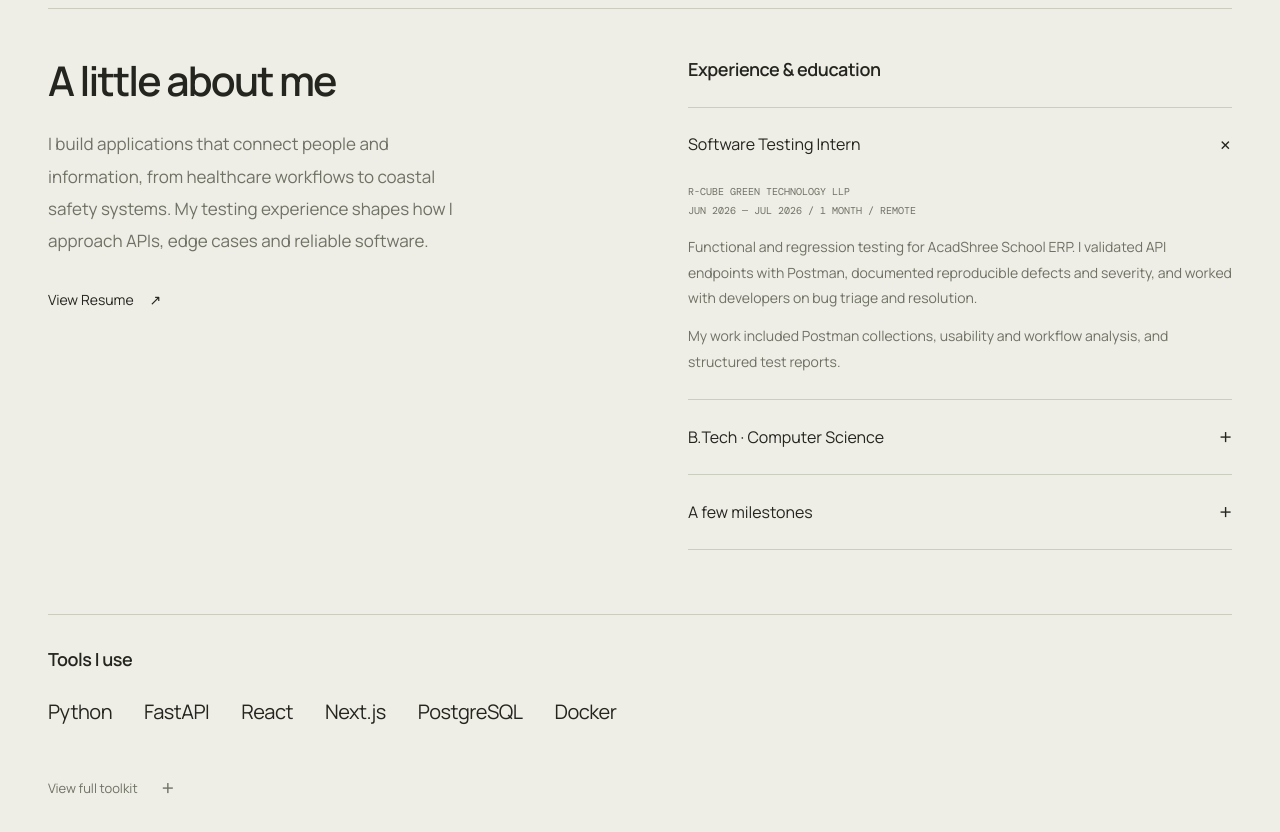
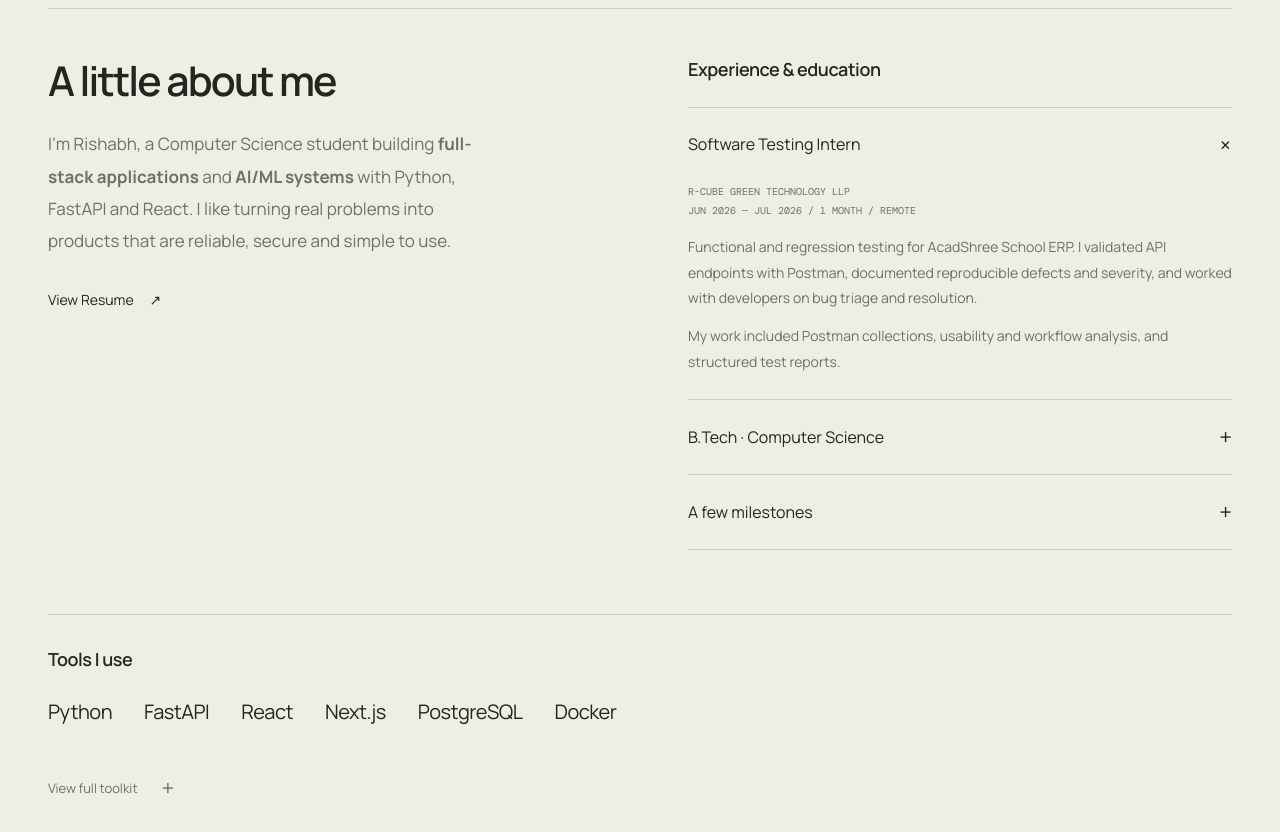
Before and after one commit to risbh19/Portfolio, a website: page dist/index.html in a window 1280 px wide. Shown: the part 1500-2332 px from the top of the page. Drawn offline with nearby package versions, Linux system fonts and the light colour scheme.

Commit message:
Update About copy with full-stack and AI/ML focus

```diff
--- a/dist/app.js
+++ b/dist/app.js
@@ -13,7 +13,20 @@
   };
   $$('[data-content]').forEach((node) => {
     const value = config[node.dataset.content];
-    if (typeof value === 'string') node.textContent = value;
+    if (typeof value !== 'string') return;
+    if (!node.hasAttribute('data-emphasis')) {
+      node.textContent = value;
+      return;
+    }
+    // Support **bold phrases** in opted-in copy without interpreting HTML.
+    node.replaceChildren(
+      ...value.split(/(\*\*[^*]+\*\*)/g).map((part) => {
+        if (!part.startsWith('**') || !part.endsWith('**')) return part;
+        const strong = document.createElement('strong');
+        strong.textContent = part.slice(2, -2);
+        return strong;
+      }),
+    );
   });
   $$('[data-year]').forEach((node) => (node.textContent = new Date().getFullYear()));
   document.title = `${config.name.replace(/[\[\]]/g, '')} — Software Developer`;
--- a/dist/content.js
+++ b/dist/content.js
@@ -7,7 +7,7 @@ window.PORTFOLIO = {
   intro:
     'I’m Rishabh, a Computer Science student building full-stack applications with Python, FastAPI and React.',
   about:
-    'I build applications that connect people and information, from healthcare workflows to coastal safety systems. My testing experience shapes how I approach APIs, edge cases and reliable software.',
+    "I'm Rishabh, a Computer Science student building **full-stack applications** and **AI/ML systems** with Python, FastAPI and React. I like turning real problems into products that are reliable, secure and simple to use.",
   status: 'B.Tech CSE student · RKGIT',
   focus: 'Full-stack development & API testing',
   socials: {
--- a/dist/index.html
+++ b/dist/index.html
@@ -134,10 +134,11 @@
         <div class="about-layout">
           <div class="about-copy"
             ><h2 id="about-title">A little about me</h2
-            ><p class="about-lead" data-content="about"
-              >I build applications that connect people and information, from healthcare workflows
-              to coastal safety systems. My testing experience shapes how I approach APIs, edge
-              cases and reliable software.</p
+            ><p class="about-lead" data-content="about" data-emphasis
+              >I'm Rishabh, a Computer Science student building
+              <strong>full-stack applications</strong> and <strong>AI/ML systems</strong> with
+              Python, FastAPI and React. I like turning real problems into products that are
+              reliable, secure and simple to use.</p
             ><a
               class="text-link"
               href="assets/Rishabh_Resume.pdf"
```
Also changed, not shown: README.md.
